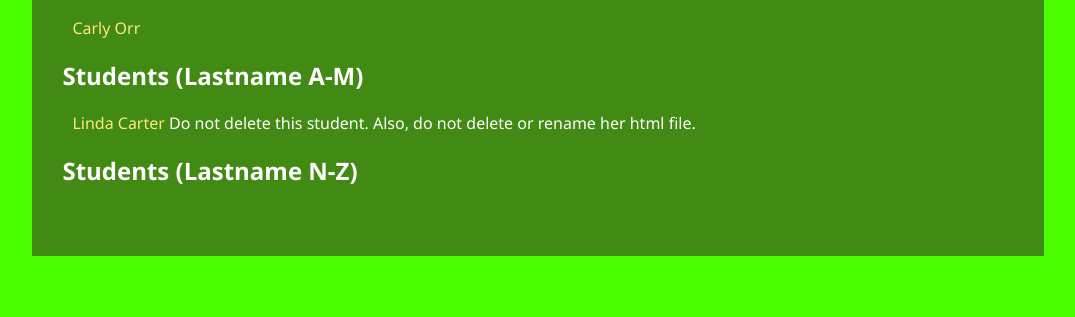
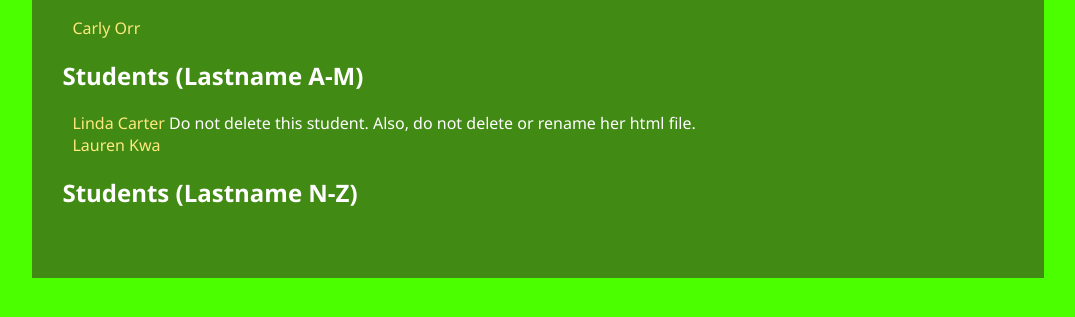
Before and after one commit to formidable255/blueberry, a plain HTML site: page Index.html in a window 1280 px wide. Shown: the part 227-544 px from the top of the page, without its empty margins (102-1177 px from the left). Drawn offline with Linux system fonts and the light colour scheme.

Commit message:
Added pages for Student Lauren Kwa. Edited Index.html to include link to LaurenKwa.html

```diff
--- a/Index.html
+++ b/Index.html
@@ -22,6 +22,7 @@
         <h2>Students  (Lastname A-M)</h2>
         <ul>
             <li><a href="LindaCarter.html">Linda Carter</a> Do not delete this student. Also, do not delete or rename her html file.</li>
+            <li><a href="LaurenKwa.html" target="_blank">Lauren Kwa</a></li>
         </ul>
 
         <h2>Students (Lastname N-Z)</h2>
--- /dev/null
+++ b/Style/Style_LaurenKwa.css
@@ -0,0 +1,26 @@
+html {
+    position: relative;
+    height: 100%;
+    font-size: 100%;
+}
+
+body {
+    text-align: center;
+    background-color: #12d9e8;
+    font-family: Calibri, Arial, Helvetica, sans-serif;
+    margin: 0;
+    padding: 0;
+}
+
+#logo {
+    background-color: white;
+}
+
+#container {
+    background-color: white;
+    width: 90%;
+    position: relative;
+    padding: auto;
+    margin: auto;
+    font-size:large;
+}
```
Also changed, not shown: LaurenKwa.html (added, +25 -0 lines), Images/LaurenKwa.jpg (added).
